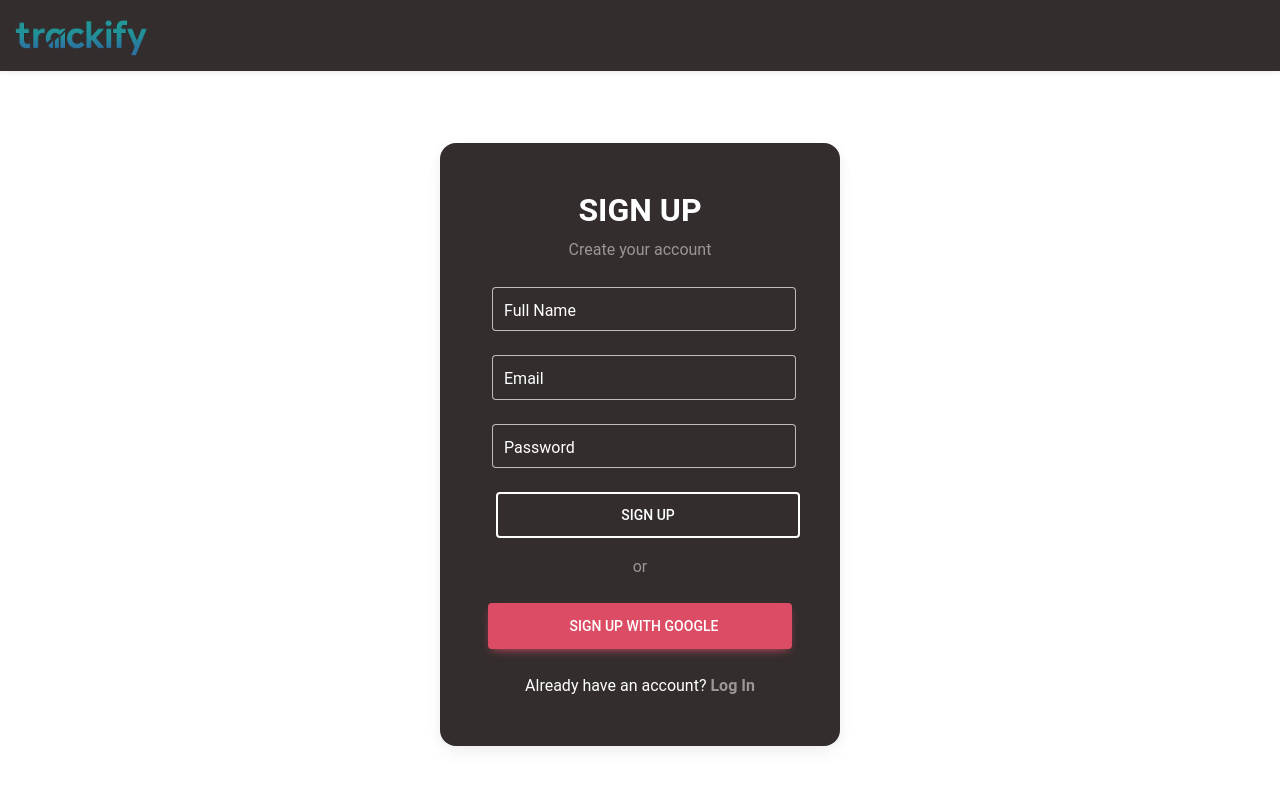
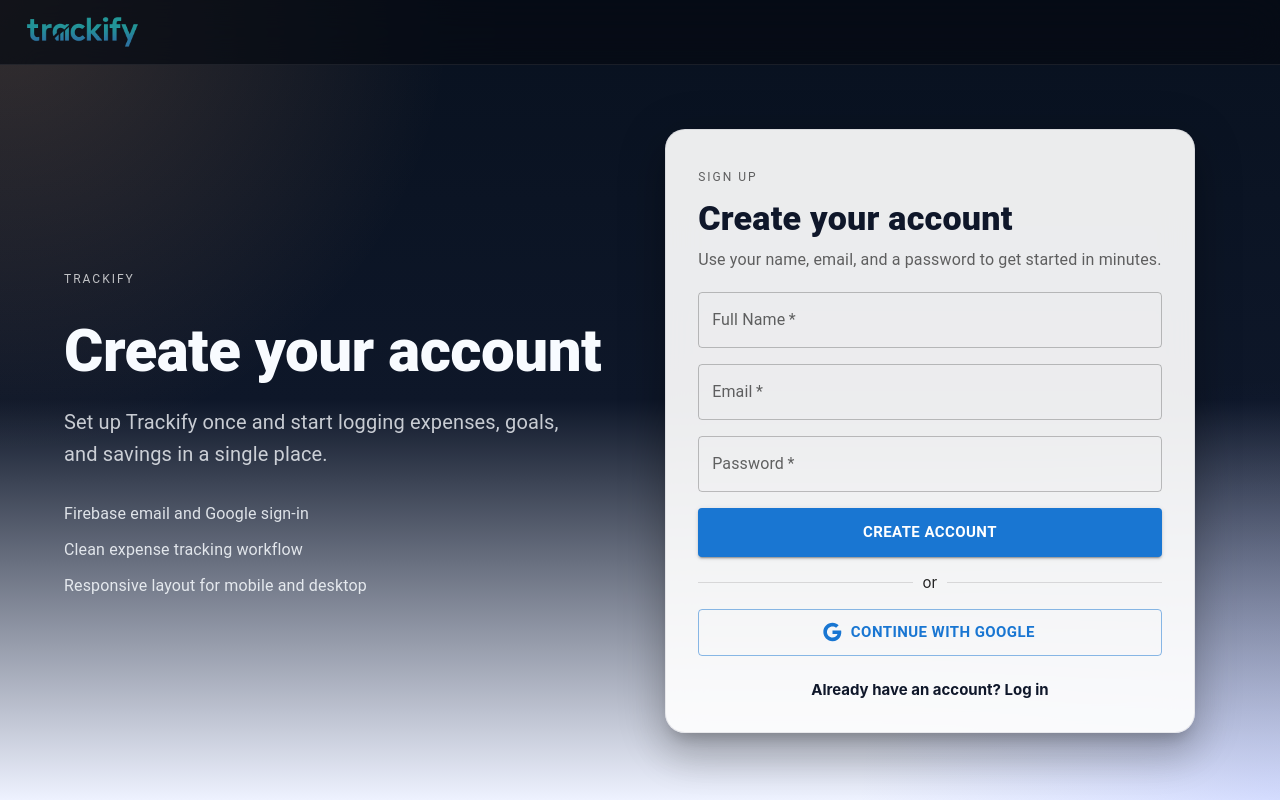
Before and after one commit to smitprajapati0301/Expense-Tracker--Final-, a React (Vite) app: page / in a window 1280 px wide. Built offline with nearby package versions, Linux system fonts and the light colour scheme.

Commit message:
refactor: update React and related dependencies, remove MDB UI kit, and implement MUI components in authentication forms

```diff
--- a/src/App.jsx
+++ b/src/App.jsx
@@ -4,7 +4,6 @@ import Signup from './components/Signup';
 import Login from './components/Login';
 import Dashboard from './components/Dashboard';
 import './index.css';
-import 'mdb-react-ui-kit/dist/css/mdb.min.css';
 
 const router = createBrowserRouter([
   { path: '/', element: <Signup /> },
--- /dev/null
+++ b/src/components/AuthLayout.jsx
@@ -0,0 +1,93 @@
+import React from 'react';
+import { AppBar, Box, Container, Grid, Paper, Stack, Toolbar, Typography } from '@mui/material';
+import track from '../assets/1.png';
+
+const featureItems = [
+  'Firebase email and Google sign-in',
+  'Clean expense tracking workflow',
+  'Responsive layout for mobile and desktop',
+];
+
+export default function AuthLayout({ title, subtitle, children, eyebrow, helperTitle, helperText }) {
+  return (
+    <Box
+      sx={{
+        minHeight: '100vh',
+        background:
+          'radial-gradient(circle at top left, rgba(255, 180, 120, 0.18), transparent 30%), radial-gradient(circle at bottom right, rgba(93, 120, 255, 0.18), transparent 28%), linear-gradient(180deg, #08111f 0%, #0e1729 50%, #eef2ff 100%)',
+      }}
+    >
+      <AppBar
+        position="static"
+        elevation={0}
+        sx={{
+          bgcolor: 'rgba(6, 10, 18, 0.72)',
+          backdropFilter: 'blur(18px)',
+          borderBottom: '1px solid rgba(255,255,255,0.08)',
+        }}
+      >
+        <Toolbar sx={{ minHeight: 76 }}>
+          <Box component="a" href="/" sx={{ display: 'inline-flex', alignItems: 'center', textDecoration: 'none' }}>
+            <Box component="img" src={track} alt="Trackify" sx={{ height: 34, width: 'auto' }} />
+          </Box>
+        </Toolbar>
+      </AppBar>
+
+      <Container maxWidth="lg" sx={{ py: { xs: 4, md: 8 } }}>
+        <Grid container spacing={4} alignItems="center">
+          <Grid item xs={12} md={6}>
+            <Stack spacing={3} sx={{ color: '#f8fbff', pr: { md: 4 } }}>
+              <Typography variant="overline" sx={{ letterSpacing: 2, color: 'rgba(255,255,255,0.72)' }}>
+                {eyebrow || 'Expense Tracker'}
+              </Typography>
+              <Typography component="h1" variant="h2" sx={{ fontWeight: 800, lineHeight: 1.03 }}>
+                {title}
+              </Typography>
+              <Typography variant="h6" sx={{ color: 'rgba(248,251,255,0.78)', maxWidth: 520, fontWeight: 400 }}>
+                {subtitle}
+              </Typography>
+
+              <Stack spacing={1.5} sx={{ pt: 1 }}>
+                {featureItems.map((item) => (
+                  <Typography key={item} sx={{ color: 'rgba(248,251,255,0.85)' }}>
+                    {item}
+                  </Typography>
+                ))}
+              </Stack>
+            </Stack>
+          </Grid>
+
+          <Grid item xs={12} md={6}>
+            <Paper
+              elevation={24}
+              sx={{
+                p: { xs: 3, sm: 4 },
+                borderRadius: 5,
+                overflow: 'hidden',
+                bgcolor: 'rgba(255,255,255,0.92)',
+                backdropFilter: 'blur(18px)',
+                border: '1px solid rgba(15, 23, 42, 0.08)',
+              }}
+            >
+              <Stack spacing={2.5}>
+                <Box>
+                  <Typography variant="overline" sx={{ color: 'text.secondary', letterSpacing: 2 }}>
+                    {helperTitle || 'Secure access'}
+                  </Typography>
+                  <Typography variant="h4" sx={{ fontWeight: 800, mt: 0.5, color: '#0f172a' }}>
+                    {title}
+                  </Typography>
+                  <Typography variant="body1" sx={{ color: 'text.secondary', mt: 1 }}>
+                    {helperText || subtitle}
+                  </Typography>
+                </Box>
+
+                {children}
+              </Stack>
+            </Paper>
+          </Grid>
+        </Grid>
+      </Container>
+    </Box>
+  );
+}
--- a/src/components/Login.jsx
+++ b/src/components/Login.jsx
@@ -1,127 +1,99 @@
 import React, { useState } from 'react';
+import { Google as GoogleIcon } from '@mui/icons-material';
+import { Alert, Box, Button, Divider, Stack, TextField } from '@mui/material';
 import { signInWithEmailAndPassword, GoogleAuthProvider, signInWithPopup } from 'firebase/auth';
+import { useNavigate, Link } from 'react-router-dom';
 import { auth } from '../firebase';
-import { useNavigate } from 'react-router-dom';
-import {
-    MDBBtn,
-    MDBContainer,
-    MDBRow,
-    MDBCol,
-    MDBCard,
-    MDBCardBody,
-    MDBInput,
-    MDBIcon,
-    MDBNavbar,
-    MDBContainer as MDBNavContainer,
-    MDBNavbarBrand
-} from 'mdb-react-ui-kit';
-import track from '../assets/1.png';
-
+import AuthLayout from './AuthLayout';
 
 const Login = () => {
     const [email, setEmail] = useState('');
     const [password, setPassword] = useState('');
+    const [error, setError] = useState('');
     const navigate = useNavigate();
 
     const handleLogin = async (e) => {
         e.preventDefault();
+        setError('');
+
         try {
             await signInWithEmailAndPassword(auth, email, password);
             navigate('/dashboard');
-        } catch (error) {
-            console.error(error);
-            alert(error.message);
+        } catch (loginError) {
+            console.error(loginError);
+            setError(loginError.message);
         }
     };
 
     const handleGoogleLogin = async () => {
         const provider = new GoogleAuthProvider();
+        setError('');
+
         try {
             await signInWithPopup(auth, provider);
             navigate('/dashboard');
-        } catch (error) {
-            console.error(error);
-            alert(error.message);
+        } catch (loginError) {
+            console.error(loginError);
+            setError(loginError.message);
         }
     };
 
     return (
-<>
- {/* Header */}
-            <MDBNavbar light bgColor='dark' className='shadow-sm'>
-                <MDBNavContainer fluid>
-                    <MDBNavbarBrand href='/' className='text-white fw-bold fs-4'>
-                      <img
-                        className="max-h-10 mt-1 w-auto align-middle"
-                        src={track}
-                        alt="Trackify"
-                      />
-                    </MDBNavbarBrand>
-                </MDBNavContainer>
-            </MDBNavbar>
+        <AuthLayout
+            title="Welcome back"
+            subtitle="Sign in to review your spending, manage budgets, and keep your dashboard in sync."
+            helperTitle="Login"
+            helperText="Use your email or Google account to continue."
+            eyebrow="Trackify"
+        >
+            <Box component="form" onSubmit={handleLogin}>
+                <Stack spacing={2}>
+                    {error ? <Alert severity="error">{error}</Alert> : null}
 
-
-        <MDBContainer fluid>
-            <MDBRow className='d-flex justify-content-center align-items-center h-100'>
-                <MDBCol col='12'>
-                    <MDBCard className='bg-dark text-white my-5 mx-auto' style={{ borderRadius: '1rem', maxWidth: '400px' }}>
-                        <MDBCardBody className='p-5 d-flex flex-column align-items-center mx-auto w-100'>
-                            <h2 className='fw-bold mb-2 text-uppercase'>Log In</h2>
-                            <p className='text-white-50 mb-4'>Sign in to your account</p>
-
-                            <form onSubmit={handleLogin} className='w-100'>
-                                <MDBInput
-                                    wrapperClass='mb-4 mx-1 w-100'
-                                    labelClass='text-white'
-                                    label='Email'
-                                    type='email'
-                                    size='lg'
+                    <TextField
+                        label="Email"
+                        type="email"
                         value={email}
                         onChange={(e) => setEmail(e.target.value)}
+                        autoComplete="email"
                         required
+                        fullWidth
                     />
-                                <MDBInput
-                                    wrapperClass='mb-4 mx-1 w-100'
-                                    labelClass='text-white'
-                                    label='Password'
-                                    type='password'
-                                    size='lg'
+                    <TextField
+                        label="Password"
+                        type="password"
                         value={password}
                         onChange={(e) => setPassword(e.target.value)}
+                        autoComplete="current-password"
                         required
+                        fullWidth
                     />
-                                <MDBBtn outline className='mx-2 w-100' color='white' size='lg' type='submit'>
+
+                    <Button type="submit" variant="contained" size="large" fullWidth sx={{ py: 1.4, fontWeight: 700 }}>
                         Log In
-                                </MDBBtn>
-                            </form>
+                    </Button>
 
-                            <p className='text-white-50 mt-3'>or</p>
+                    <Divider sx={{ my: 0.5 }}>or</Divider>
 
-                            <MDBBtn
+                    <Button
                         onClick={handleGoogleLogin}
-                                className='w-100 mt-2'
-                                color='danger'
-                                size='lg'
+                        variant="outlined"
+                        size="large"
+                        fullWidth
+                        startIcon={<GoogleIcon />}
+                        sx={{ py: 1.2, fontWeight: 700 }}
                     >
-                                <MDBIcon fab icon='google' className='me-2' />
-                                Log In with Google
-                            </MDBBtn>
+                        Continue with Google
+                    </Button>
 
-
-                            <div className='mt-4'>
-                                <p className='mb-0'>
-                                    Don't have an account?{' '}
-                                    <a href='/' className='text-white-50 fw-bold'>
-                                        Sign Up
-                                    </a>
-                                </p>
-                            </div>
-                        </MDBCardBody>
-                    </MDBCard>
-                </MDBCol>
-            </MDBRow>
-        </MDBContainer>
-        </>
+                    <Box sx={{ textAlign: 'center', pt: 1 }}>
+                        <Link to="/signup" style={{ color: '#0f172a', fontWeight: 700, textDecoration: 'none' }}>
+                            Don&apos;t have an account? Sign up
+                        </Link>
+                    </Box>
+                </Stack>
+            </Box>
+        </AuthLayout>
     );
 };
 
--- a/src/components/Signup.jsx
+++ b/src/components/Signup.jsx
@@ -1,163 +1,124 @@
 import React, { useState } from 'react';
-import { auth, db } from "../firebase";
-import {
-    createUserWithEmailAndPassword,
-    GoogleAuthProvider,
-    signInWithPopup,
-} from 'firebase/auth';
+import { Google as GoogleIcon } from '@mui/icons-material';
+import { Alert, Box, Button, Divider, Stack, TextField } from '@mui/material';
+import { auth, db } from '../firebase';
+import { createUserWithEmailAndPassword, GoogleAuthProvider, signInWithPopup } from 'firebase/auth';
 import { doc, setDoc } from 'firebase/firestore';
-import { useNavigate } from 'react-router-dom';
-import {
-    MDBBtn,
-    MDBContainer,
-    MDBRow,
-    MDBCol,
-    MDBCard,
-    MDBCardBody,
-    MDBInput,
-    MDBIcon,
-    MDBNavbar,
-    MDBContainer as MDBNavContainer,
-    MDBNavbarBrand
-} from 'mdb-react-ui-kit';
-import track from '../assets/1.png';
-
+import { Link, useNavigate } from 'react-router-dom';
+import AuthLayout from './AuthLayout';
 
 const Signup = () => {
     const [name, setName] = useState('');
     const [email, setEmail] = useState('');
     const [password, setPassword] = useState('');
-
+    const [error, setError] = useState('');
     const navigate = useNavigate();
 
     const handleSignup = async (e) => {
         e.preventDefault();
+        setError('');
 
         try {
             const userCredential = await createUserWithEmailAndPassword(auth, email, password);
             const user = userCredential.user;
 
             await setDoc(doc(db, 'users', user.uid), {
-                name: name,
-                email: email,
+                name,
+                email,
             });
 
             navigate('/dashboard');
-        } catch (error) {
-            console.log(error);
-            alert(error.message);
+        } catch (signupError) {
+            console.log(signupError);
+            setError(signupError.message);
         }
     };
 
     const handleGoogleSignup = async () => {
         const provider = new GoogleAuthProvider();
+        setError('');
 
         try {
             const result = await signInWithPopup(auth, provider);
             const user = result.user;
 
             await setDoc(doc(db, 'users', user.uid), {
-                name: user.displayName,
+                name: user.displayName || name || 'New user',
                 email: user.email,
             });
 
-            alert('Google Signup Successful');
             navigate('/dashboard');
-        } catch (error) {
-            console.log(error);
-            alert(error.message);
+        } catch (signupError) {
+            console.log(signupError);
+            setError(signupError.message);
         }
     };
 
     return (
-        <>
-            {/* Header */}
-            <MDBNavbar light bgColor='dark' className='shadow-sm'>
-                <MDBNavContainer fluid>
-                    <MDBNavbarBrand href='/' className='text-white fw-bold fs-4'>
-                      <img
-                        className="max-h-10 mt-1 w-auto align-middle"
-                        src={track}
-                        alt="Trackify"
-                      />
-                    </MDBNavbarBrand>
-                </MDBNavContainer>
-            </MDBNavbar>
+        <AuthLayout
+            title="Create your account"
+            subtitle="Set up Trackify once and start logging expenses, goals, and savings in a single place."
+            helperTitle="Sign up"
+            helperText="Use your name, email, and a password to get started in minutes."
+            eyebrow="Trackify"
+        >
+            <Box component="form" onSubmit={handleSignup}>
+                <Stack spacing={2}>
+                    {error ? <Alert severity="error">{error}</Alert> : null}
 
-            {/* Signup Form */}
-            <MDBContainer fluid className='mt-4'>
-                <MDBRow className='d-flex justify-content-center align-items-center h-100'>
-                    <MDBCol col='12'>
-                        <MDBCard className='bg-dark text-white my-5 mx-auto' style={{ borderRadius: '1rem', maxWidth: '400px' }}>
-                            <MDBCardBody className='p-5 d-flex flex-column align-items-center mx-auto w-100'>
-
-                                <h2 className='fw-bold mb-2 text-uppercase'>Sign Up</h2>
-                                <p className='text-white-50 mb-4'>Create your account</p>
-
-                                <form onSubmit={handleSignup} className='w-100'>
-                                    <MDBInput
-                                        wrapperClass='mb-4 mx-1 w-100'
-                                        labelClass='text-white'
-                                        label='Full Name'
-                                        type='text'
-                                        size='lg'
+                    <TextField
+                        label="Full Name"
+                        type="text"
                         value={name}
                         onChange={(e) => setName(e.target.value)}
+                        autoComplete="name"
                         required
+                        fullWidth
                     />
-                                    <MDBInput
-                                        wrapperClass='mb-4 mx-1 w-100'
-                                        labelClass='text-white'
-                                        label='Email'
-                                        type='email'
-                                        size='lg'
+                    <TextField
+                        label="Email"
+                        type="email"
                         value={email}
                         onChange={(e) => setEmail(e.target.value)}
+                        autoComplete="email"
                         required
+                        fullWidth
                     />
-                                    <MDBInput
-                                        wrapperClass='mb-4 mx-1 w-100'
-                                        labelClass='text-white'
-                                        label='Password'
-                                        type='password'
-                                        size='lg'
+                    <TextField
+                        label="Password"
+                        type="password"
                         value={password}
                         onChange={(e) => setPassword(e.target.value)}
+                        autoComplete="new-password"
                         required
+                        fullWidth
                     />
 
-                                    <MDBBtn outline className='mx-2 w-100' color='white' size='lg' type='submit'>
-                                        Sign Up
-                                    </MDBBtn>
-                                </form>
+                    <Button type="submit" variant="contained" size="large" fullWidth sx={{ py: 1.4, fontWeight: 700 }}>
+                        Create Account
+                    </Button>
 
-                                <p className='text-white-50 mt-3'>or</p>
+                    <Divider sx={{ my: 0.5 }}>or</Divider>
 
-                                <MDBBtn
+                    <Button
                         onClick={handleGoogleSignup}
-                                    className='w-100 mt-2'
-                                    color='danger'
-                                    size='lg'
+                        variant="outlined"
+                        size="large"
+                        fullWidth
+                        startIcon={<GoogleIcon />}
+                        sx={{ py: 1.2, fontWeight: 700 }}
                     >
-                                    <MDBIcon fab icon='google' className='me-2' />
-                                    Sign Up with Google
-                                </MDBBtn>
+                        Continue with Google
+                    </Button>
 
-                                <div className='mt-4'>
-                                    <p className='mb-0'>
-                                        Already have an account?{' '}
-                                        <a href="/login" className="text-white-50 fw-bold">
-                                            Log In
-                                        </a>
-                                    </p>
-                                </div>
-
-                            </MDBCardBody>
-                        </MDBCard>
-                    </MDBCol>
-                </MDBRow>
-            </MDBContainer>
-        </>
+                    <Box sx={{ textAlign: 'center', pt: 1 }}>
+                        <Link to="/login" style={{ color: '#0f172a', fontWeight: 700, textDecoration: 'none' }}>
+                            Already have an account? Log in
+                        </Link>
+                    </Box>
+                </Stack>
+            </Box>
+        </AuthLayout>
     );
 };
 
```
Also changed, not shown: package.json (+4 -5 lines), 1 other file (tests, documents, lock files or other folders). Lines whose indentation alone changed are shown as unchanged.
